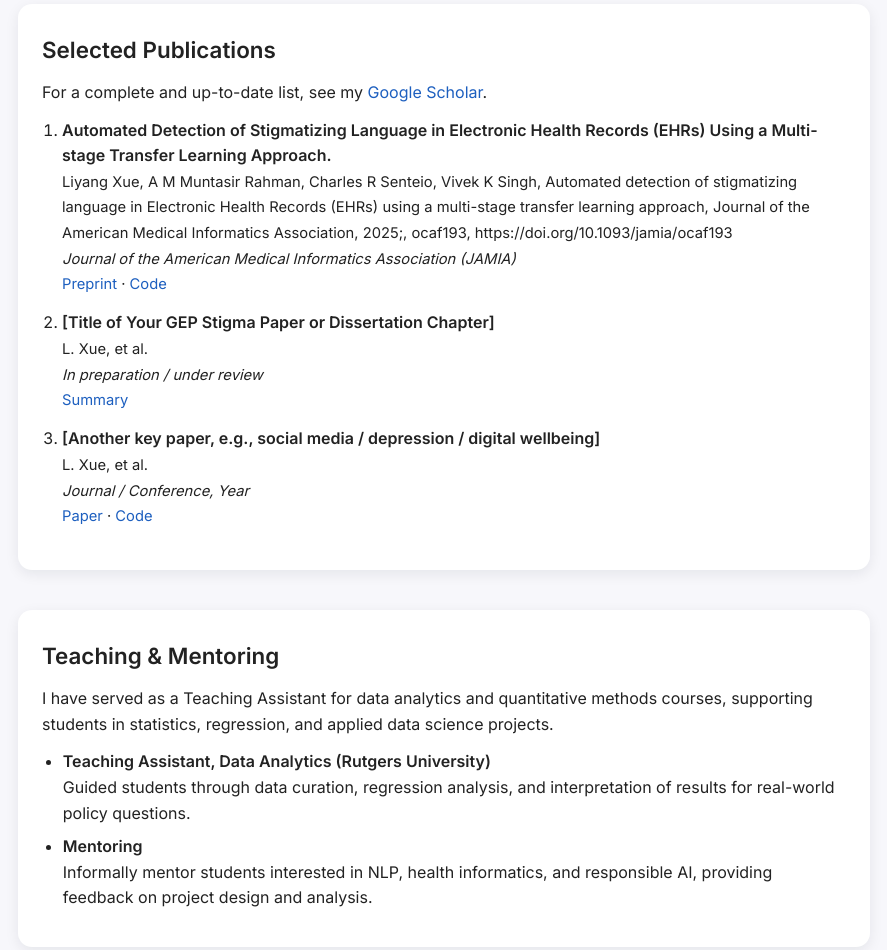
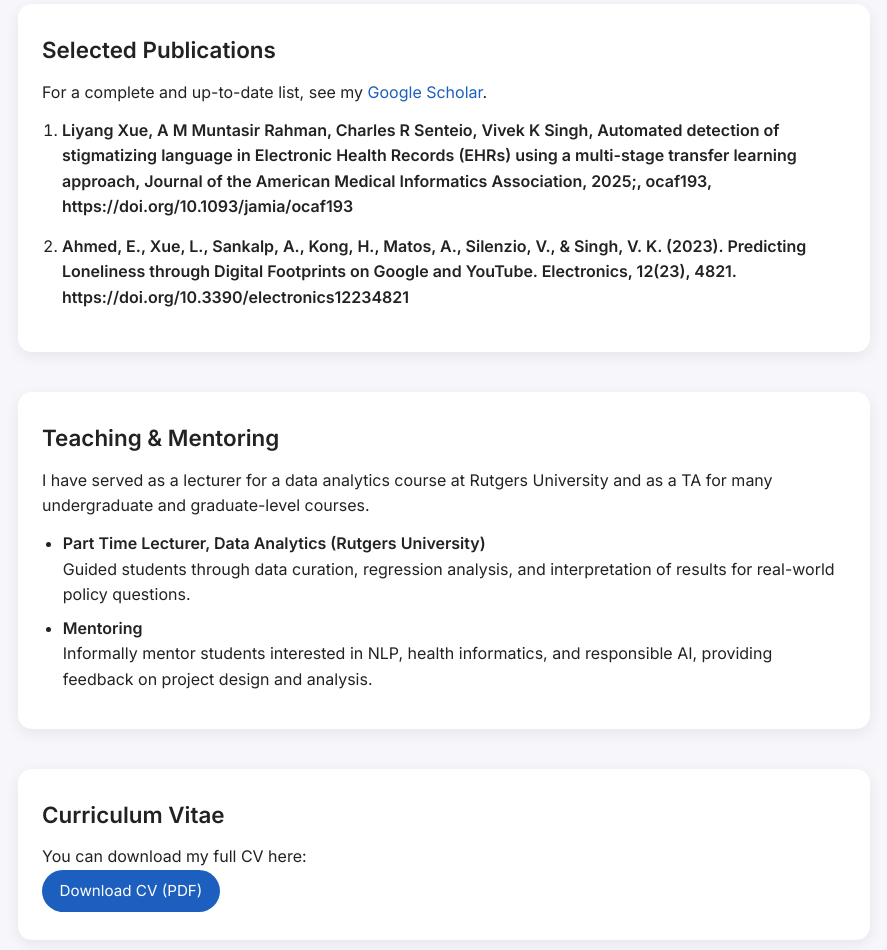
Before and after one commit to liyangxue/liyangxue.github.io, a plain HTML site: page index.html in a window 1280 px wide. Shown: the part 1120-2070 px from the top of the page, without its empty margins (196-1083 px from the left). Drawn offline with Linux system fonts and the light colour scheme.

Commit message:
Update index.html

```diff
--- a/index.html
+++ b/index.html
@@ -68,7 +68,7 @@
           <h3>Stigmatizing Language Toward Gender-Expansive Patients</h3>
           <p>
             Building annotated datasets and models to characterize how
-            gender-expansive patients are described in clinical documentation,
+            Gender-expansive patients are described in clinical documentation,
             including misgendering, descriptor-level stigma, and demographic
             differences in model performance.
           </p>
@@ -94,33 +94,11 @@
 
       <ol class="pub-list">
         <li>
-          <strong>Automated Detection of Stigmatizing Language in Electronic Health Records (EHRs) Using a Multi-stage Transfer Learning Approach.</strong><br />
-          <span class="pub-authors">Liyang Xue, A M Muntasir Rahman, Charles R Senteio, Vivek K Singh, Automated detection of stigmatizing language in Electronic Health Records (EHRs) using a multi-stage transfer learning approach, Journal of the American Medical Informatics Association, 2025;, ocaf193, https://doi.org/10.1093/jamia/ocaf193</span><br />
-          <span class="pub-venue">Journal of the American Medical Informatics Association (JAMIA)</span><br />
-          <span class="pub-links">
-            <!-- Replace # with actual links when available -->
-            <a href="#" target="_blank" rel="noopener">Preprint</a> ·
-            <a href="#" target="_blank" rel="noopener">Code</a>
-          </span>
+          <strong>Liyang Xue, A M Muntasir Rahman, Charles R Senteio, Vivek K Singh, Automated detection of stigmatizing language in Electronic Health Records (EHRs) using a multi-stage transfer learning approach, Journal of the American Medical Informatics Association, 2025;, ocaf193, https://doi.org/10.1093/jamia/ocaf193</strong><br />
         </li>
 
         <li>
-          <strong>[Title of Your GEP Stigma Paper or Dissertation Chapter]</strong><br />
-          <span class="pub-authors">L. Xue, et al.</span><br />
-          <span class="pub-venue">In preparation / under review</span><br />
-          <span class="pub-links">
-            <a href="#" target="_blank" rel="noopener">Summary</a>
-          </span>
-        </li>
-
-        <li>
-          <strong>[Another key paper, e.g., social media / depression / digital wellbeing]</strong><br />
-          <span class="pub-authors">L. Xue, et al.</span><br />
-          <span class="pub-venue">Journal / Conference, Year</span><br />
-          <span class="pub-links">
-            <a href="#" target="_blank" rel="noopener">Paper</a> ·
-            <a href="#" target="_blank" rel="noopener">Code</a>
-          </span>
+          <strong>Ahmed, E., Xue, L., Sankalp, A., Kong, H., Matos, A., Silenzio, V., & Singh, V. K. (2023). Predicting Loneliness through Digital Footprints on Google and YouTube. Electronics, 12(23), 4821. https://doi.org/10.3390/electronics12234821</strong><br />
         </li>
       </ol>
     </section>
@@ -128,14 +106,13 @@
     <section id="teaching" class="section">
       <h2>Teaching & Mentoring</h2>
       <p>
-        I have served as a Teaching Assistant for data analytics and
-        quantitative methods courses, supporting students in statistics,
-        regression, and applied data science projects.
+        I have served as a lecturer for a data analytics course at Rutgers University and
+        as a TA for many undergraduate and graduate-level courses.
       </p>
 
       <ul class="list">
         <li>
-          <strong>Teaching Assistant, Data Analytics (Rutgers University)</strong><br />
+          <strong>Part Time Lecturer, Data Analytics (Rutgers University)</strong><br />
           Guided students through data curation, regression analysis, and interpretation of results for real-world policy questions.
         </li>
         <li>
@@ -166,10 +143,10 @@
       </p>
 
       <ul class="contact-list">
-        <li><strong>Email:</strong> <a href="mailto:your.email@rutgers.edu">your.email@rutgers.edu</a></li>
-        <li><strong>LinkedIn:</strong> <a href="#" target="_blank" rel="noopener">LinkedIn Profile</a></li>
-        <li><strong>GitHub:</strong> <a href="https://github.com/yourusername" target="_blank" rel="noopener">github.com/yourusername</a></li>
-        <li><strong>Google Scholar:</strong> <a href="#" target="_blank" rel="noopener">Google Scholar</a></li>
+        <li><strong>Email:</strong> <a href="liyang.xue@rutgers.edu">liyang.xue@rutgers.edu</a></li>
+        <li><strong>LinkedIn:</strong> <a href="https://www.linkedin.com/in/liyangxue/" target="_blank" rel="noopener">LinkedIn Profile</a></li>
+        <li><strong>GitHub:</strong> <a href="https://github.com/liyangxue" target="_blank" rel="noopener">github.com/liyangxue</a></li>
+        <li><strong>Google Scholar:</strong> <a href="https://scholar.google.com/citations?user=90p5U70AAAAJ=en" target="_blank" rel="noopener">Google Scholar</a></li>
       </ul>
     </section>
 
```
